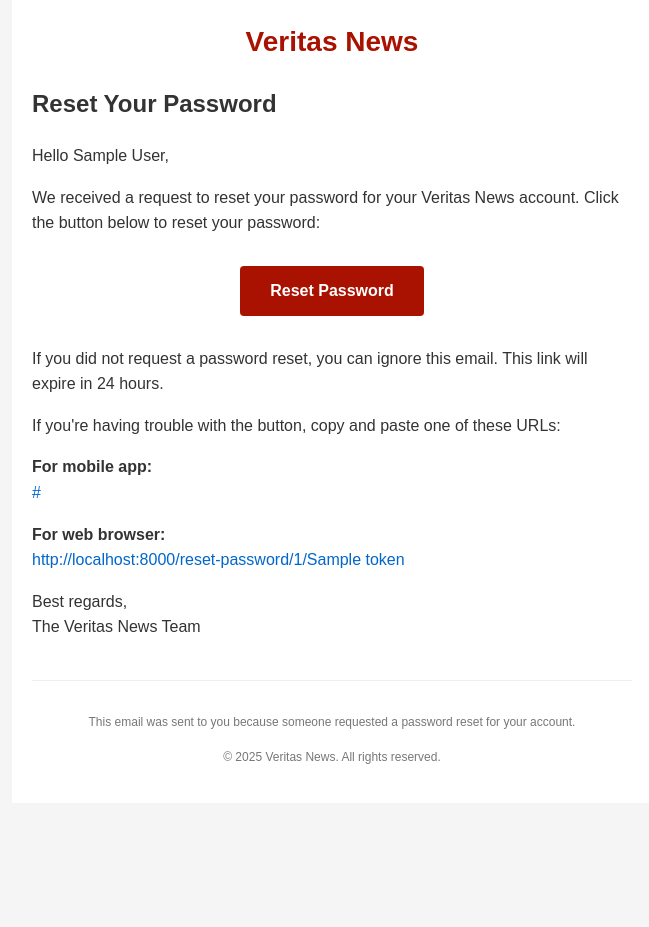
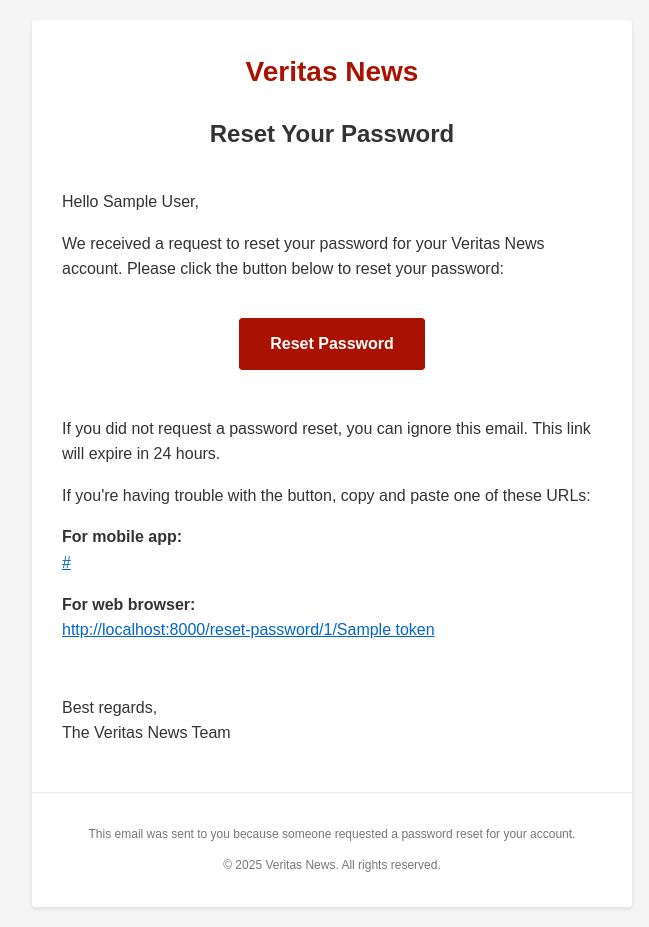
Before and after one commit to VeritasNews/Backend, a Django app: template templates/password_reset_email.html in a window 1280 px wide. Shown: the whole page, without its empty margins (308-957 px from the left). Before the commit the page ends 764 px from the top, so only its background shows below. Run offline with Django 5.2, Linux system fonts and the light colour scheme; the visitor is signed in with stand-in values (Sample User, id 1); tables that the repository leaves empty hold one stand-in row (values such as "Sample post"); the template is opened without the code that fills it: most values are stand-ins (such as "Sample title", 1, 10 or a date in 2020); parts of the project's set-up code (start-up, migrations or seed data) failed here and were passed over.

Commit message:
Update password_reset_email.html

```diff
--- a/templates/password_reset_email.html
+++ b/templates/password_reset_email.html
@@ -1,105 +1,78 @@
-<!DOCTYPE html>
-<html>
+<!DOCTYPE html PUBLIC "-//W3C//DTD XHTML 1.0 Transitional//EN" "http://www.w3.org/TR/xhtml1/DTD/xhtml1-transitional.dtd">
+<html xmlns="http://www.w3.org/1999/xhtml">
 <head>
-  <meta charset="utf-8">
-  <meta name="viewport" content="width=device-width, initial-scale=1.0">
+  <meta http-equiv="Content-Type" content="text/html; charset=utf-8" />
+  <meta name="viewport" content="width=device-width, initial-scale=1.0" />
   <title>Reset Your Password</title>
-  <style>
-    body {
-      font-family: Arial, sans-serif;
-      line-height: 1.6;
-      color: #333;
-      margin: 0;
-      padding: 0;
-      background-color: #f5f5f5;
-    }
-    .container {
-      max-width: 600px;
-      margin: 0 auto;
-      padding: 20px;
-      background-color: #ffffff;
-    }
-    .logo {
-      text-align: center;
-      margin-bottom: 20px;
-    }
-    .logo img {
-      max-width: 150px;
-      height: auto;
-    }
-    h1 {
-      color: #333;
-      font-size: 24px;
-      margin-bottom: 20px;
-    }
-    p {
-      margin-bottom: 16px;
-    }
-    .button-container {
-      text-align: center;
-      margin: 30px 0;
-    }
-    .button {
-      display: inline-block;
-      background-color: #a91101;
-      color: #ffffff !important;
-      text-decoration: none;
-      font-weight: bold;
-      padding: 12px 30px;
-      border-radius: 4px;
-      font-size: 16px;
-      border: 0;
-      cursor: pointer;
-    }
-    .button:hover {
-      background-color: #8b0d01;
-    }
-    .footer {
-      margin-top: 40px;
-      padding-top: 20px;
-      border-top: 1px solid #eee;
-      font-size: 12px;
-      color: #777;
-      text-align: center;
-    }
-    .link {
-      color: #0066cc;
-      word-break: break-all;
-    }
-  </style>
 </head>
-<body>
-  <div class="container">
-    <div class="logo">
-      <h2 style="color: #a91101; font-size: 28px; margin: 0;">Veritas News</h2>
-    </div>
+<body style="margin: 0; padding: 0; background-color: #f5f5f5; font-family: Arial, sans-serif; font-size: 16px; line-height: 1.6; color: #333333;">
+  <table border="0" cellpadding="0" cellspacing="0" width="100%" style="border-collapse: collapse;">
+    <tr>
+      <td align="center" style="padding: 20px 0;">
+        <table border="0" cellpadding="0" cellspacing="0" width="600" style="border-collapse: collapse; background-color: #ffffff; border-radius: 4px; box-shadow: 0 2px 4px rgba(0, 0, 0, 0.1);">
+          <tr>
+            <td align="center" style="padding: 30px 0 20px 0;">
+              <h1 style="margin: 0; font-size: 28px; font-weight: bold; color: #a91101;">Veritas News</h1>
+            </td>
+          </tr>
 
-    <h1>Reset Your Password</h1>
+          <tr>
+            <td align="center" style="padding: 0 30px 20px 30px;">
+              <h2 style="margin: 0; font-size: 24px; color: #333333;">Reset Your Password</h2>
+            </td>
+          </tr>
 
-    <p>Hello {{ user.name }},</p>
+          <tr>
+            <td style="padding: 0 30px 20px 30px;">
+              <p>Hello {{ user.name }},</p>
+              <p>We received a request to reset your password for your Veritas News account. Please click the button below to reset your password:</p>
+            </td>
+          </tr>
 
-    <p>We received a request to reset your password for your Veritas News account. Click the button below to reset your password:</p>
+          <tr>
+            <td align="center" style="padding: 0 30px 30px 30px;">
+              <table width="100%" border="0" cellspacing="0" cellpadding="0">
+                <tr>
+                  <td align="center">
+                    <table border="0" cellspacing="0" cellpadding="0">
+                      <tr>
+                        <td align="center" style="border-radius: 4px;" bgcolor="#a91101">
+                          <a href="{{ reset_link }}" target="_blank" style="font-size: 16px; font-family: Arial, sans-serif; color: #ffffff; text-decoration: none; border-radius: 4px; padding: 12px 30px; border: 1px solid #a91101; display: inline-block; font-weight: bold;">Reset Password</a>
+                        </td>
+                      </tr>
+                    </table>
+                  </td>
+                </tr>
+              </table>
+            </td>
+          </tr>
 
-    <div class="button-container">
-      <a href="{{ reset_link }}" class="button" style="color: #ffffff; text-decoration: none; display: inline-block; background-color: #a91101; font-weight: bold; padding: 12px 30px; border-radius: 4px; font-size: 16px;">Reset Password</a>
-    </div>
+          <tr>
+            <td style="padding: 0 30px 20px 30px;">
+              <p>If you did not request a password reset, you can ignore this email. This link will expire in 24 hours.</p>
+              <p>If you're having trouble with the button, copy and paste one of these URLs:</p>
+              <p><strong>For mobile app:</strong><br />
+              <a href="{{ reset_link }}" style="word-break: break-all; color: #0066cc;">{{ reset_link }}</a></p>
+              <p><strong>For web browser:</strong><br />
+              <a href="http://localhost:8000/reset-password/{{ uid }}/{{ token }}" style="word-break: break-all; color: #0066cc;">http://localhost:8000/reset-password/{{ uid }}/{{ token }}</a></p>
+            </td>
+          </tr>
 
-    <p>If you did not request a password reset, you can ignore this email. This link will expire in 24 hours.</p>
+          <tr>
+            <td style="padding: 0 30px 30px 30px;">
+              <p>Best regards,<br />The Veritas News Team</p>
+            </td>
+          </tr>
 
-    <p>If you're having trouble with the button, copy and paste one of these URLs:</p>
-
-    <p><strong>For mobile app:</strong><br>
-    <span class="link">{{ reset_link }}</span></p>
-
-    <p><strong>For web browser:</strong><br>
-    <span class="link">http://localhost:8000/reset-password/{{ uid }}/{{ token }}</span></p>
-
-    <p>Best regards,<br>The Veritas News Team</p>
-
-    <div class="footer">
-      <p>This email was sent to you because someone requested a password reset for your account.</p>
-      <p>© 2025 Veritas News. All rights reserved.</p>
-    </div>
-  </div>
+          <tr>
+            <td align="center" style="padding: 20px 30px; border-top: 1px solid #eeeeee; color: #777777; font-size: 12px;">
+              <p>This email was sent to you because someone requested a password reset for your account.</p>
+              <p>&copy; 2025 Veritas News. All rights reserved.</p>
+            </td>
+          </tr>
+        </table>
+      </td>
+    </tr>
+  </table>
 </body>
 </html>
```
